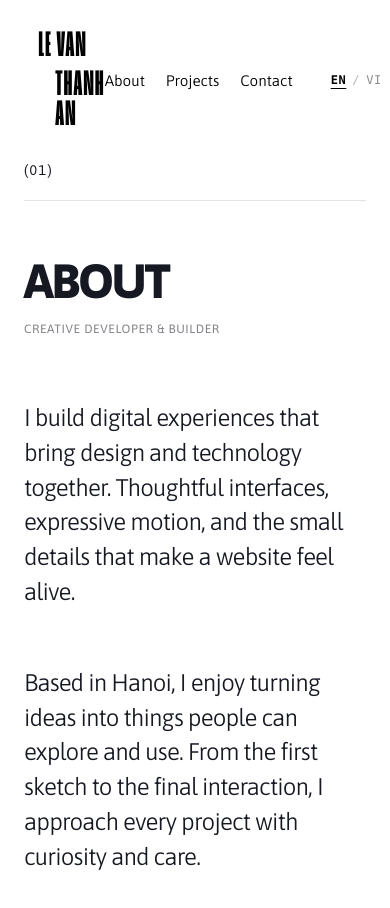
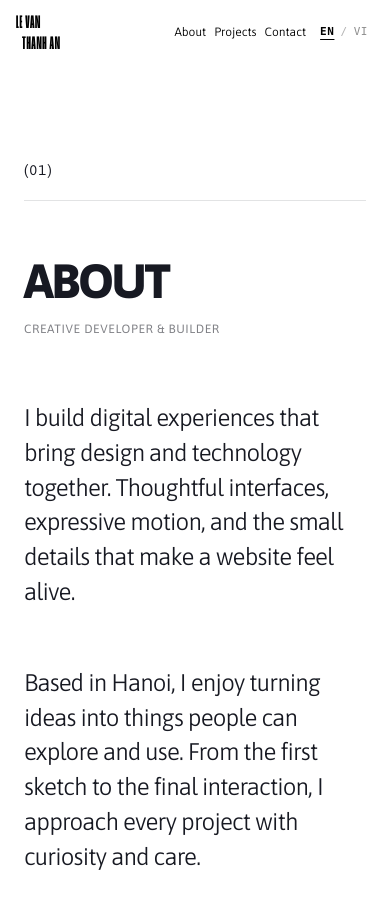
Before and after one commit to ThanhAn-Hust/PersonalWebsite, a Next.js app: page / in a window 390 px wide. Shown: the top 908 px of the page. Built offline with nearby package versions, Linux system fonts and the light colour scheme.

Commit message:
feat(responsive): make site header and navigation adaptive to mobile viewports

```diff
--- a/components/layout/site-header.tsx
+++ b/components/layout/site-header.tsx
@@ -15,21 +15,23 @@ export function SiteHeader() {
   ]
 
   return (
-    <header className="pointer-events-none fixed top-0 left-0 z-40 flex h-40 w-full items-start justify-between px-[2.4rem] pt-8 text-white mix-blend-difference">
+    <header className="pointer-events-none fixed top-0 left-0 z-40 flex w-full items-start justify-between px-4 pt-4 sm:px-6 sm:pt-6 md:px-[2.4rem] md:pt-8 text-white mix-blend-difference">
       <TransitionLink
         href={pathname === "/" ? "#top" : "/"}
         aria-label="Le Van Thanh An — home"
-        className="font-heading pointer-events-auto inline-flex flex-col text-[2.2rem] leading-[0.84] font-bold tracking-[0.035em] uppercase"
+        className="font-heading pointer-events-auto inline-flex flex-col text-lg sm:text-xl md:text-[2.2rem] leading-[0.84] font-bold tracking-[0.035em] uppercase"
         data-intro-logo
       >
         <span>Le Van</span>
-        <span className="mt-[0.6rem] ml-[1.05rem]">Thanh An</span>
+        <span className="mt-[0.35rem] ml-1.5 sm:mt-[0.5rem] sm:ml-[0.8rem] md:mt-[0.6rem] md:ml-[1.05rem]">
+          Thanh An
+        </span>
       </TransitionLink>
 
-      <div className="pointer-events-auto flex items-center gap-[2rem] pt-[2.4rem]">
+      <div className="pointer-events-auto flex items-center gap-2 sm:gap-4 md:gap-[2rem] pt-1 sm:pt-2 md:pt-[2.4rem]">
         <nav
           aria-label="Primary navigation"
-          className="flex items-center gap-[1.3rem] text-[0.95rem] font-[320]"
+          className="flex items-center gap-2 sm:gap-3 md:gap-[1.3rem] text-xs sm:text-sm md:text-[0.95rem] font-[320]"
         >
           {navigation.map((item) => (
             <TransitionLink
@@ -43,11 +45,11 @@ export function SiteHeader() {
           ))}
         </nav>
 
-        <div className="flex items-center text-xs tracking-wider font-mono">
+        <div className="flex items-center text-[11px] sm:text-xs tracking-wider font-mono">
           <button
             type="button"
             onClick={() => setLanguage("en")}
-            className={`px-1.5 py-0.5 transition-opacity ${language === "en" ? "font-bold opacity-100 underline underline-offset-4" : "opacity-45 hover:opacity-80"}`}
+            className={`px-1.5 py-1 transition-opacity ${language === "en" ? "font-bold opacity-100 underline underline-offset-4" : "opacity-45 hover:opacity-80"}`}
             aria-label="Switch to English"
           >
             EN
@@ -56,7 +58,7 @@ export function SiteHeader() {
           <button
             type="button"
             onClick={() => setLanguage("vi")}
-            className={`px-1.5 py-0.5 transition-opacity ${language === "vi" ? "font-bold opacity-100 underline underline-offset-4" : "opacity-45 hover:opacity-80"}`}
+            className={`px-1.5 py-1 transition-opacity ${language === "vi" ? "font-bold opacity-100 underline underline-offset-4" : "opacity-45 hover:opacity-80"}`}
             aria-label="Chuyển sang Tiếng Việt"
           >
             VI
```
